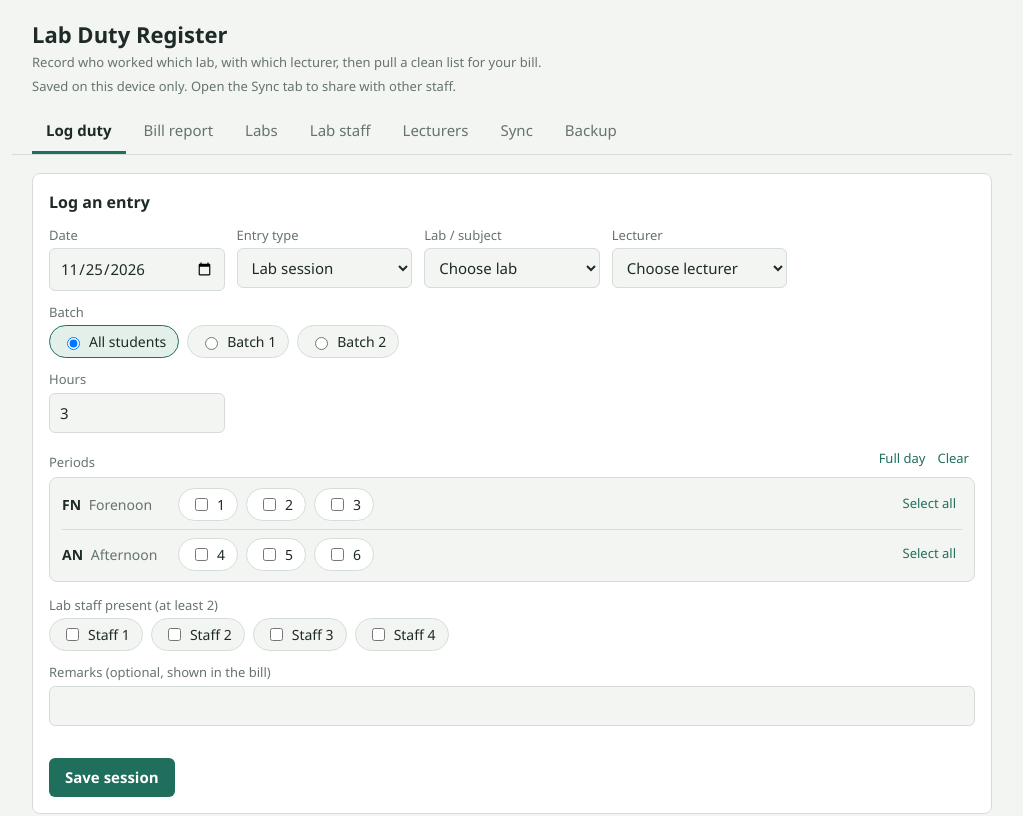
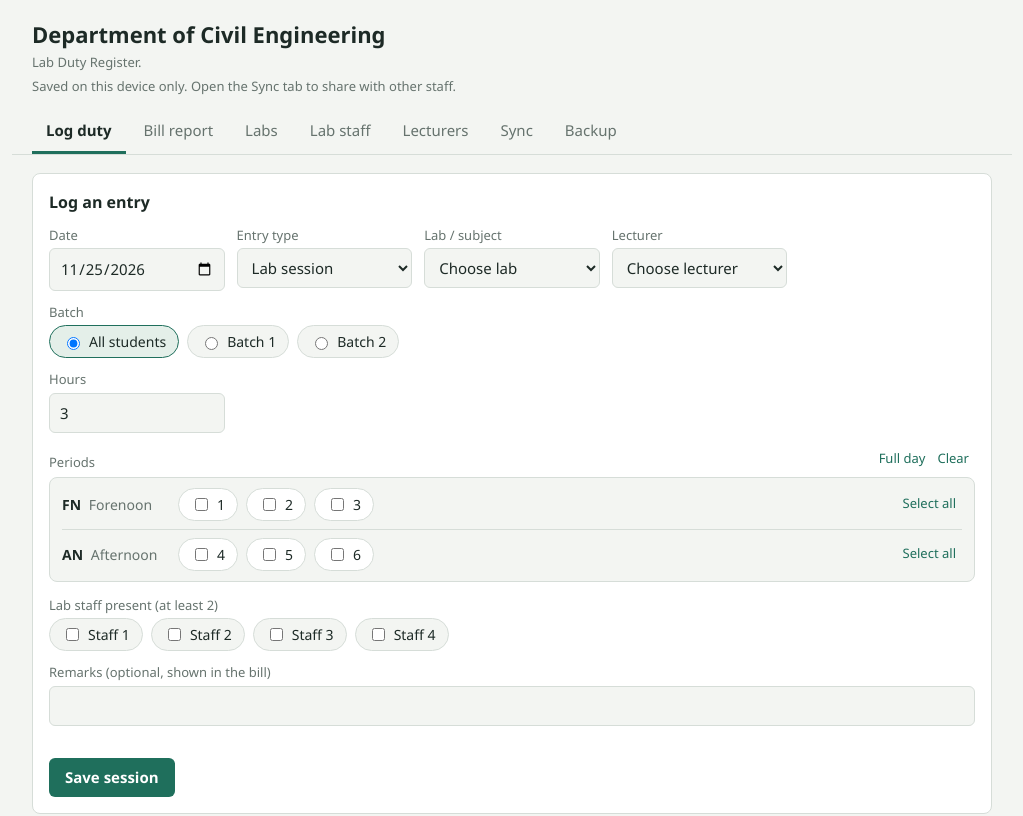
Before and after one commit to sukumaranshravan/gpcncivillab, a plain HTML site: page index.html in a window 1280 px wide. Shown: the top 816 px of the page, without its empty margins (128-1151 px from the left). Drawn offline with Linux system fonts and the light colour scheme.

Commit message:
Update index.html

```diff
--- a/index.html
+++ b/index.html
@@ -3,7 +3,7 @@
 <head>
 <meta charset="utf-8">
 <meta name="viewport" content="width=device-width, initial-scale=1">
-<title>Lab Duty Register</title>
+<title>Dept of Civil Eng: Lab Duty Register</title>
 <style>
 :root{--bg:#f3f5f2;--card:#fff;--ink:#1d2a26;--mute:#66736e;--line:#d6ddd8;--accent:#1f6f5c;--accent-ink:#fff;--warn:#b3402a;--soft:#e4efe9}
 @media (prefers-color-scheme:dark){:root{--bg:#141b18;--card:#1c2622;--ink:#e6eee9;--mute:#98a8a1;--line:#2d3b35;--accent:#58b99f;--accent-ink:#0f1a16;--warn:#ef8a74;--soft:#233a31}}
@@ -67,8 +67,8 @@ button.link:hover{text-decoration:underline}
 </head>
 <body>
 <header>
-  <h1>Lab Duty Register</h1>
-  <p>Record who worked which lab, with which lecturer, then pull a clean list for your bill.</p>
+  <h1>Department of Civil Engineering</h1>
+  <p>Lab Duty Register.</p>
   <p id="syncStat" style="margin-top:4px"></p>
 </header>
 <nav id="nav">
```
